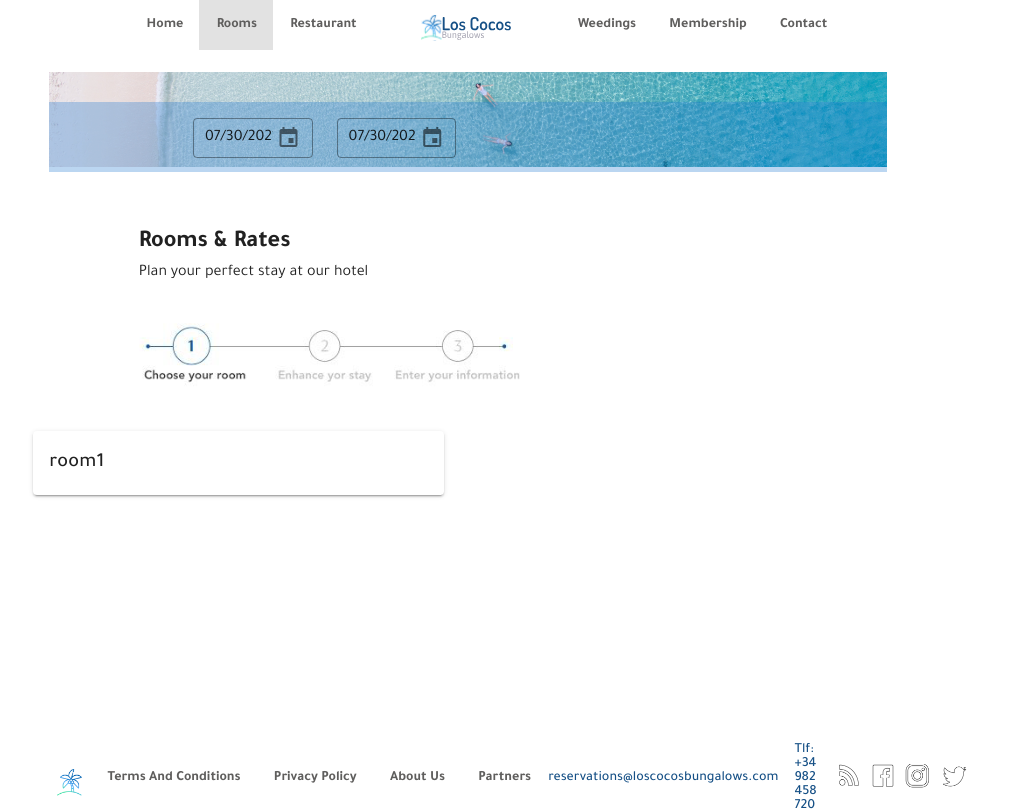
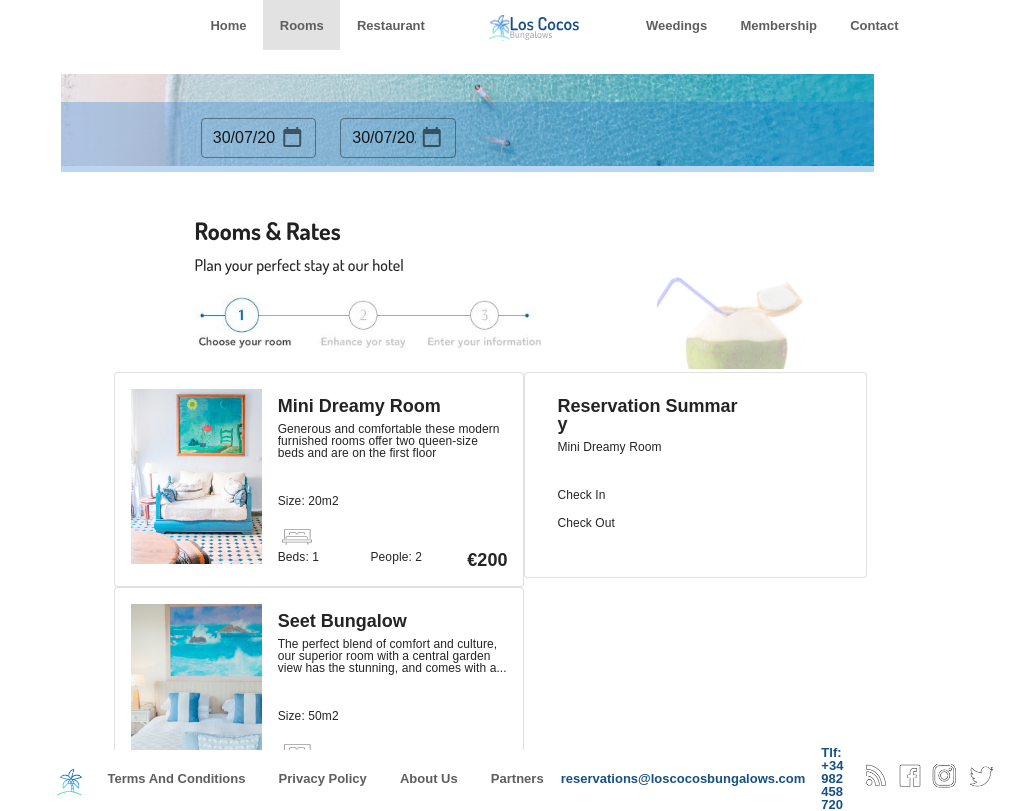
Before and after one commit to sbenitezma/los-cocos-booking, a Vue app: page /#/rooms in a window 1280 px wide. Shown: the top 811 px of the page, without its empty margins (184-1208 px from the left). Built offline with nearby package versions, Linux system fonts and the light colour scheme.

Commit message:
- Adapt room layout for booking

```diff
--- a/src/App.vue
+++ b/src/App.vue
@@ -12,7 +12,7 @@
           offset-lg="2"
         >
           <Navbar />
-          <v-container fluid class="pa-0">
+          <v-container fluid class="pt-0 pb-12 mb-12">
             <v-row>
               <v-col cols="12" md="12" lg="12" sm="12" xs="12">
                 <router-view :key="$route.path"></router-view>
--- a/src/api/db/hotel.json
+++ b/src/api/db/hotel.json
@@ -41,7 +41,7 @@
       "price": 350,
       "typeOfRoom": "Suite",
       "typeOfBed": "Superior",
-      "thumbnail": "room_2"
+      "thumbnail": "room_3"
     }
   ]
 }
--- a/src/assets/scss/app.scss
+++ b/src/assets/scss/app.scss
@@ -2,7 +2,6 @@
 @import "./variables";
 @import "./mixins";
 @import "./typography";
-@import "../../components/Datepicker/datepicker.scss";
 
 html,
 body,
@@ -10,10 +9,9 @@ body,
   .headline,
   .title,
   [class*='text-'] {
-    font-family: $body-font-family, sans-serif !important;
+    font-family: $body-font-family !important;
   }
-  font-family: $body-font-family, sans-serif !important;
-
+  font-family: $body-font-family !important;
   .justify-content {
     .v-toolbar__content,
     .v-toolbar__extension {
--- a/src/assets/scss/typography.scss
+++ b/src/assets/scss/typography.scss
@@ -1,26 +1,27 @@
 // Navigation items
 .headline-1 {
-  @include font-style(color('secondary'), 14px, 600, 14px, 0);
+  @include font-style(color('secondary'), 13px, 600, 13px, 0);
 }
+// Footer email
 .footline-1 {
-  @include font-style(color('primary'), 14px, 500, 14px, 0);
+  @include font-style(color('primary'), 13px, 600, 13px, 0);
   text-transform: lowercase !important;
 }
+// Footer fonts
 .footline-2 {
-  @include font-style(color('primary'), 14px, 500, 14px, 0);
+  @include font-style(color('primary'), 13px, 600, 13px, 0);
 }
+// Room name font
 .title-1 {
-  @include font-style(color('tertiary'), 20px, 900, 28.8px);
+  @include font-style(color('tertiary'), 18px, 600, 18px, 0);
 }
-// Section Title
+// Room section font
 .subheading {
-  @include font-style(color('secondary'), 18px, 700, 18px);
+  @include font-style(color('tertiary'), 12px, 500, 12px);
 }
-// Navbar name + lastname
+// Room Price font
 .subheading-1 {
-  @include font-style(color('secondary'), 18px, 700, 18px);
-  text-transform: capitalize;
-  word-spacing: 0;
+  @include font-style(color('tertiary'), 18px, 700, 18px, 0);
 }
 // Navbar username
 .subheading-2 {
@@ -30,5 +31,5 @@
 }
 // Body text
 .body {
-  @include font-style(color('tertiary'), 15px, 300, 24px);
+  @include font-style(color('tertiary'), 16px, 500, 16px);
 }
--- a/src/assets/scss/variables.scss
+++ b/src/assets/scss/variables.scss
@@ -1,8 +1,9 @@
-@import url('https://fonts.googleapis.com/css2?family=Tajawal:wght@300;400;500;700&display=swap');
+@import url('https://fonts.googleapis.com/css2?family=Dosis:wght@300;400;500;600;700&display=swap');
+@import url('https://fonts.googleapis.com/css2?family=Atkinson+Hyperlegible:wght@400;700&display=swap');
 
 // All variable changes need to happen before @import
-$body-font-family: 'Tajawal', sans-serif;
-$heading-font-family: $body-font-family;
+$heading-font-family: 'Dosis', sans-serif;
+$body-font-family: 'Atkinson', sans-serif;
 $defaultColor: #165086;
 $footer-images-url: '../../assets/icons/footer/footer_icons.png';
 
@@ -16,7 +17,7 @@ $theme-colors: (
         'warning': #D8A31A,
         'error': #B63120,
         'white': #FFFFFF,
-        'tertiary': #434343
+        'tertiary': #242424
 );
 
 $primary: map-get($theme-colors, 'primary');
--- a/src/components/Datepicker/Datepicker.vue
+++ b/src/components/Datepicker/Datepicker.vue
@@ -15,16 +15,16 @@
   >
     <template v-slot:activator="{ on, attrs }">
       <v-text-field
+        @blur="date = parseDate(dateFormatted)"
+        append-icon="mdi-calendar-blank"
+        aria-label="book-in"
         background-color="white"
-        aria-label="book-in"
-        v-model="dateFormatted"
         clear-icon="$vuetify.icons.big"
         dense
+        outlined
         persistent-hint
-        append-icon="mdi-calendar"
-        outlined
         v-bind="attrs"
-        @blur="date = parseDate(dateFormatted)"
+        v-model="dateFormatted"
         v-on="on"
       ></v-text-field>
     </template>
@@ -69,7 +69,7 @@ export default {
       if (!date) return null;
 
       const [year, month, day] = date.split("-");
-      return `${month}/${day}/${year}`;
+      return `${day}/${month}/${year}`;
     },
     parseDate(date) {
       if (!date) return null;
--- a/src/components/Navbar/Navbar.vue
+++ b/src/components/Navbar/Navbar.vue
@@ -6,6 +6,7 @@
       :class="{
         'justify-content': $vuetify.breakpoint.mdAndUp,
       }"
+      class="mx-12 px-12"
       data-cy="navbar"
       flat
       height="50"
@@ -34,9 +35,9 @@
           v-else
           :class="[
             index === 0
-              ? 'ml-12 pl-12'
+              ? 'ml-12'
               : index === menuItems.length - 1
-              ? 'mr-12 pr-12'
+              ? 'mr-12'
               : '',
           ]"
           class="text-capitalize headline-1"
--- a/src/views/Home.vue
+++ b/src/views/Home.vue
@@ -25,10 +25,6 @@
           This is a webpage created by Sonia BM
         </h2>
       </v-col>
-
-      <v-col class="mb-5" cols="12">
-        <h2 class="headline font-weight-bold mb-3">About me</h2>
-      </v-col>
     </v-row>
   </v-container>
 </template>
--- a/src/views/Rooms.vue
+++ b/src/views/Rooms.vue
@@ -5,6 +5,9 @@
   left: 0;
   width: 100%;
   height: 70px;
+}
+.rooms-rates {
+  font-family: "Dosis", sans-serif;
 }
 </style>
 <template>
@@ -31,25 +34,138 @@
         </v-toolbar-items>
       </v-img>
     </v-toolbar>
-    <v-row class="mt-12 ml-6">
-      <v-col cols="6" lg="6" md="6" offset="1">
+    <v-row class="mt-12 ml-10 pl-12 rooms-rates no-gutters">
+      <v-col cols="6" lg="6" md="6" sm="12" xs="12" offset="1">
         <h2>Rooms & Rates</h2>
-        <p>Plan your perfect stay at our hotel</p>
+        <p class="mt-2 mb-0 pb-0 body">Plan your perfect stay at our hotel</p>
         <v-img
           class="pt-4 pb-2 ml-0 pl-0 mr-2"
           contain
-          max-width="450px"
+          max-width="350px"
           alt="BookingSteps"
           id="BookingSteps"
           :src="require('@/assets/images/booking/los-cocos-1.svg')"
         >
         </v-img>
       </v-col>
+      <v-col cols="4" lg="4" md="4" sm="12" xs="12" class="ml-12">
+        <v-img
+          class="pt-12 mt-12 mx-12 pl-12 mb-0"
+          max-width="200px"
+          alt="HotelJar"
+          id="HotelJar"
+          :src="require('@/assets/images/los-cocos-img-bg.png')"
+        >
+        </v-img>
+      </v-col>
     </v-row>
-    <v-row>
-      <v-col cols="6" lg="6" md="6">
-        <v-card>
-          <v-card-title>room1</v-card-title>
+    <v-row no-gutters>
+      <v-col cols="6" lg="6" md="6" sm="12" xs="12" offset="1">
+        <v-row no-gutters v-for="room in hotelRooms" v-bind:key="room">
+          <v-col cols="12" lg="12" md="12">
+            <v-hover v-slot:default="{ hover }">
+              <v-card
+                append
+                :elevation="hover ? 1 : 0"
+                class="v-card--small pa-4 pr-0"
+                exact
+                :max-height="215"
+                :max-width="590"
+                outlined
+              >
+                <v-row no-gutters>
+                  <v-col cols="4">
+                    <v-img
+                      :alt="room.name"
+                      :height="175"
+                      :width="230"
+                      :src="getRoomPhoto(room.thumbnail)"
+                      :type="type"
+                    />
+                  </v-col>
+                  <v-col cols="8" class="d-flex flex-column ma-0 pa-0">
+                    <v-row no-gutters>
+                      <v-col cols="12">
+                        <v-card-title
+                          class="mt-0 pt-2 title-1"
+                          v-if="room.name"
+                          :data-tooltip="room.name"
+                        >
+                          {{ room.name }} {{ room.typeOfRoom }}
+                        </v-card-title>
+                        <v-card-subtitle
+                          v-if="room.description"
+                          class="subheading pt-2"
+                          :data-tooltip="room.description"
+                        >
+                          {{ room.description }}
+                        </v-card-subtitle>
+                        <v-card-text
+                          v-if="room.floorSize"
+                          :data-tooltip="room.floorSize"
+                        >
+                          <p class="subheading mt-5">
+                            Size: {{ room.floorSize }}
+                          </p>
+                          <p class="subheading">
+                            <v-img
+                              :alt="room.name"
+                              class="mt-5 mb-1 ml-1"
+                              contain
+                              :height="20"
+                              :width="30"
+                              :src="
+                                require('@/assets/icons/hotel/double-bed.svg')
+                              "
+                              :type="type"
+                            />
+                            <span>Beds: {{ room.numberOfBeds }}</span>
+                            <span class="ml-12">
+                              People: {{ room.occupancy }}
+                            </span>
+                            <span class="float-right subheading-1">
+                              €{{ room.price }}
+                            </span>
+                          </p>
+                        </v-card-text>
+                      </v-col>
+                    </v-row>
+                  </v-col>
+                </v-row>
+              </v-card>
+            </v-hover>
+          </v-col>
+        </v-row>
+      </v-col>
+      <v-col cols="5" lg="5" md="5" sm="12" xs="12">
+        <v-card
+          append
+          class="v-card--small pa-4 pr-0"
+          exact
+          :max-height="215"
+          :max-width="590"
+          outlined
+        >
+          <v-row no-gutters>
+            <v-col cols="8" class="d-flex flex-column ma-0 pa-0">
+              <v-row no-gutters>
+                <v-col cols="12">
+                  <v-card-title class="mt-0 pt-2 title-1">
+                    Reservation Summary
+                  </v-card-title>
+                  <v-card-subtitle class="subheading pt-2">
+                    Mini Dreamy Room
+                  </v-card-subtitle>
+                  <v-card-text>
+                    <p class="subheading mt-5">Check In</p>
+                    <p class="subheading">
+                      <span>Check Out</span>
+                    </p>
+                  </v-card-text>
+                </v-col>
+              </v-row>
+            </v-col>
+          </v-row>
         </v-card>
       </v-col>
     </v-row>
@@ -58,8 +174,30 @@
 
 <script>
 import Datepicker from "../components/Datepicker/Datepicker";
+import { mapGetters, mapState } from "vuex";
 export default {
   name: "Rooms",
   components: { Datepicker },
+  computed: {
+    ...mapState(["hotel"]),
+    ...mapGetters({
+      hotelRooms: "getHotelRooms",
+    }),
+  },
+  methods: {
+    /**
+     * Get Custom icon by name
+     * @param name
+     * @returns {string|*}
+     */
+    getRoomPhoto(name) {
+      let appIcon = require(`@/assets/images/hotel/${name}.png`);
+      if (appIcon) {
+        return appIcon;
+      } else {
+        return `https://source.unsplash.com/collection/3727392/25x25?sig=${100}`;
+      }
+    },
+  },
 };
 </script>
```
Also changed, not shown: src/components/Datepicker/datepicker.scss (deleted, +0 -215 lines).
